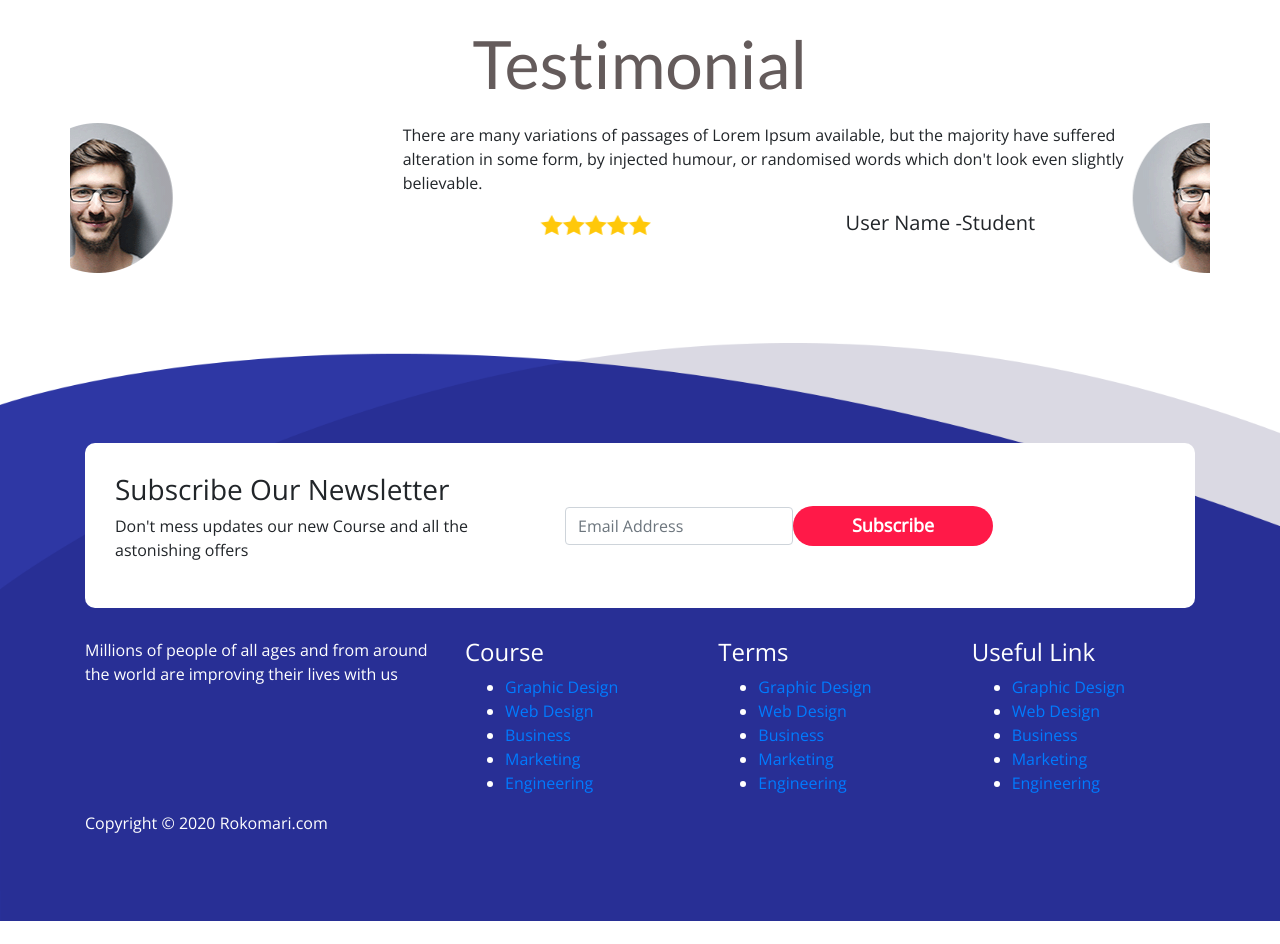
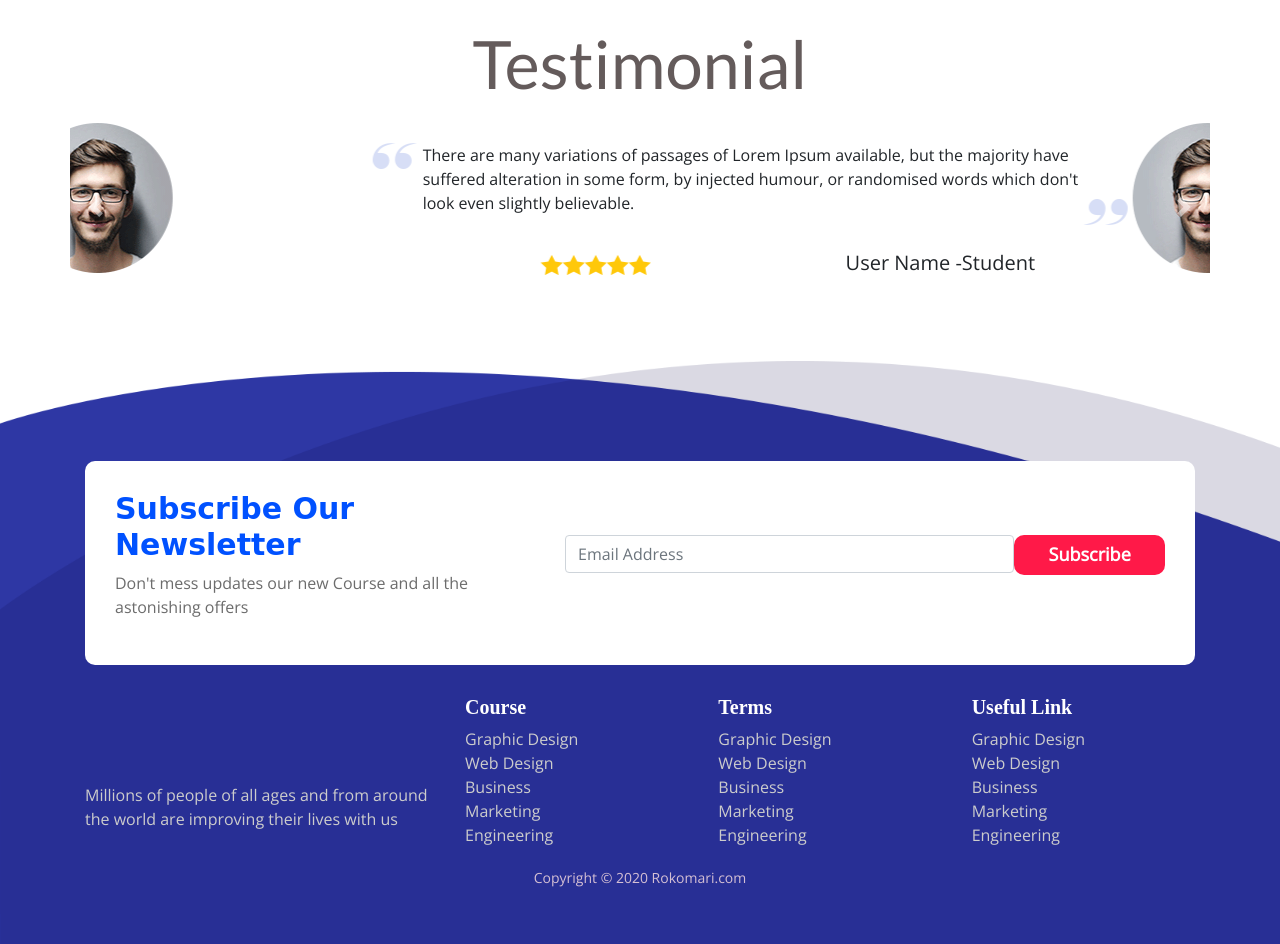
Before and after one commit to ariful4966/rokomari.com, a plain HTML site: page index.html in a window 1280 px wide. Shown: the part 1920-2864 px from the top of the page. Before the commit the page ends 2841 px from the top, so only its background shows below. Drawn offline with nearby package versions, Linux system fonts and the light colour scheme.

Commit message:
some style update

```diff
--- a/assets/css/style.css
+++ b/assets/css/style.css
@@ -133,6 +133,7 @@ Online Courses Area End
 ============================== */
 section.onlineCourseArea {
     background: #F2F9FF;
+    position: relative;
 }
 .section_heading{
     /* margin-bottom: 30px; */
@@ -181,6 +182,7 @@ section.onlineCourseArea {
     border: 1px solid #fff;
 }
 
+.author img {margin: 0 auto;text-align: center;display: block;}
 .free a {
     background: linear-gradient(45deg, #3E12D4, #67478b);
     color: #fff;
@@ -204,6 +206,32 @@ Testimonial Area Start
 ============================== */
 section.testimonialArea {
 
+}
+.testimonial_content p {
+    position: relative;
+}
+
+.testimonial_content p::after {
+    position: absolute;
+    content: '';
+    background: url(../../images/testimonial/testimonial_blog_icon.png) no-repeat;
+    left: -50px;
+    top:0;
+    width: 50px;
+    height: 50px;
+}
+.testimonial_content p::before {
+    position: absolute;
+    content: '';
+    background: url(../../images/testimonial/testimonial_blog_icon.png) no-repeat;
+    right: -15px;
+    bottom:-10px;
+    width: 50px;
+    height: 50px;
+    transform: rotate(180deg);
+}
+.testimonial_content {
+    padding: 20px;
 }
 .star ul li {
     list-style: none;
@@ -229,11 +257,67 @@ Footer Area Start
     border-radius: 10px;
     margin: 30px 0;
 }
+.subscribeBtn {
+    border-radius: 10px;
+}
+.subscribe_form {
+    display: flex;
+    justify-content: space-between;
+}
+
+.subscribe_heading h3 {
+    font-size: 30px;
+    color: #0051ff;
+    font-weight: 700;
+    font-family: cursive;
+}
+
+.subscribe_heading p {
+    color: #6c6c6c;
+    font-size: 16px;
+    font-weight: 500;
+}
 .footer_section {
     color: #fff;
 }
 .footer_copyright {
-    color: #fff;
+    padding: 20px 0;
+    display: block;
+    text-align: center;
+    font-size: 14px;
+    color: #ffe3e3cc;
+}
+.subscribe_form {
+    display: flex;
+    justify-content: space-between;
+}
+.footerItem {
+    display: flex;
+    align-items: flex-end;
+    height: 100%;
+    color:#cccccc;
+}
+.singleFooter h4 {
+    font-size: 20px;
+    font-weight: 700;
+    font-family: eras itc;
+}
+
+.singleFooter ul {
+    margin: 0;
+    padding: 0;
+}
+
+.singleFooter ul li {
+    list-style: none;
+    /* color: #ddf; */
+}
+
+.singleFooter ul li a {
+    color: #cccccc;
+}
+footer.footerArea {
+    padding-bottom: 20px;
 }
 /* ==============================
 Footer Area End
--- a/index.html
+++ b/index.html
@@ -240,11 +240,11 @@
                             <div class="onlineBox_pic">
                                 <img src="images/online_course/course_01.png" alt="Course Image">
                             </div>
-                            <div class="onlineBox_author d-flex justify-content-around align-items-center">
+                            <div class="onlineBox_author d-flex justify-content-around align-items-center text-center">
                                 <div class="author">
                                     <img src="images/online_course/course_01_author.png" alt="Author Photo">
                                 </div>
-                                <div class="free text-center">
+                                <div class="free ">
                                     <a href="#">Free</a>
                                 </div>
                             </div>
@@ -254,7 +254,7 @@
                                     <p>Designation</p>
                                     <button class="btnRokomari">Buy Course</button>
                                 </div>
-                                <div class="onlineBox_date d-flex justify-content-between align-items-center">
+                                <div class="onlineBox_date d-flex justify-content-between align-items-center text-center">
                                     <div class="boxDate">
                                         <img src="images/online_course/calender.png" alt="Calender">
                                         <span> Start: 20 July, 2020</span>
@@ -273,11 +273,11 @@
                             <div class="onlineBox_pic">
                                 <img src="images/online_course/course_02.png" alt="Course Image">
                             </div>
-                            <div class="onlineBox_author d-flex justify-content-around align-items-center">
-                                <div class="author">
+                            <div class="onlineBox_author d-flex justify-content-around align-items-center text-center">
+                                <div class="author text-center">
                                     <img src="images/online_course/course_02_author.png" alt="Author Photo">
                                 </div>
-                                <div class="free text-center">
+                                <div class="free ">
                                     <a href="#">Free</a>
                                 </div>
                             </div>
@@ -307,10 +307,10 @@
                                 <img src="images/online_course/course_03.png" alt="Course Image">
                             </div>
                             <div class="onlineBox_author d-flex justify-content-around align-items-center">
-                                <div class="author">
+                                <div class="author text-center">
                                     <img src="images/online_course/course_03_author.png" alt="Author Photo">
                                 </div>
-                                <div class="free text-center">
+                                <div class="free ">
                                     <a href="#">Free</a>
                                 </div>
                             </div>
@@ -469,12 +469,12 @@
                         </div>
                     </div>
                     <div class="col-md-7 col-sm-12">
-                        <form class="form-inline">
-                            <div class="form-group ">
-                                <label for="email" class="sr-only">Password</label>
-                                <input type="email" class="form-control" id="email" placeholder="Email Address">
-                            </div>
-                            <button type="submit" class="btnRokomari">Subscribe</button>
+                        <form class="">
+                            <div class="form-group subscribe_form">
+                                <input type="email" class="form-control " id="email" placeholder="Email Address">
+
+                            <button type="submit" class="btnRokomari subscribeBtn">Subscribe</button>
+                        </div>
                         </form>
                     </div>
                 </div>
```
